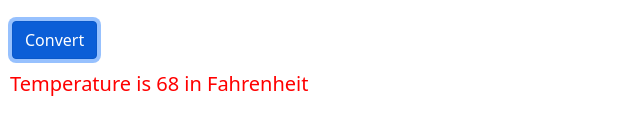
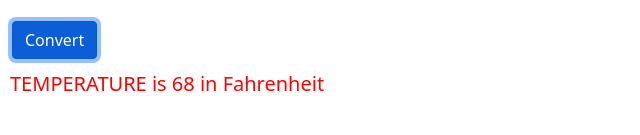
Before and after one commit to Bookza253/ex4b, a plain HTML site: page index.html in a window 1280 px wide. Both pictures are taken after a click on the button "Convert". Shown: the part 431-566 px from the top of the page, 0-640 px from the left. Drawn offline with nearby package versions, Linux system fonts and the light colour scheme.

```diff
--- a/index.html
+++ b/index.html
@@ -75,7 +75,7 @@
 
                if (validate(t)){
                 let result =document.getElementById("result");
-                result.innerText = "Temperature is "+t1+" in "+u1;
+                result.innerText = "TEMPERATURE is "+t1+" in "+u1;
                }
 
             });
```
